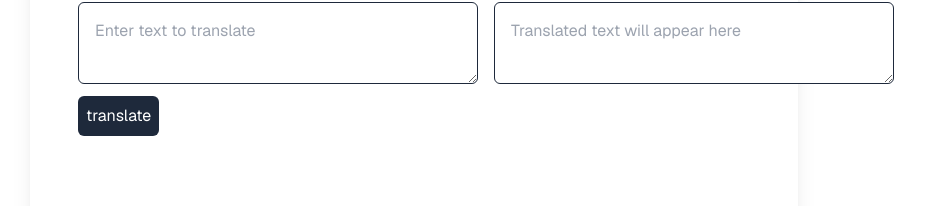
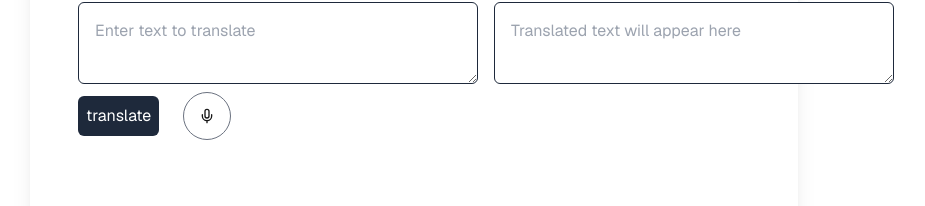
Before and after one commit to Rajasva-Raj-CODE/AI-Language-Translator-App, a Next.js app: page / in a window 1280 px wide. Shown: the part 367-573 px from the top of the page, without its empty margins (226-1151 px from the left). Built offline with nearby package versions, Linux system fonts and the light colour scheme.

Commit message:
voice recorder

```diff
--- a/src/app/components/voice-recorder.js
+++ b/src/app/components/voice-recorder.js
@@ -1,17 +1,28 @@
-import { useState,useRef } from 'react';
-import { Mic,Square } from 'lucide-react';
+import { useState, useRef } from "react";
+import { Mic, Square } from "lucide-react";
 
-export default function VoiceRecorder(){
+export default function VoiceRecorder() {
   const [isRecording, setIsRecording] = useState(false);
   const [audioBase64, setAudioBase64] = useState(null);
   const mediaRecorderRef = useRef(null);
   const chunksRef = useRef([]);
+  const toogleRecording = () => {
+    setIsRecording((prevIsRecording) => !prevIsRecording);
+  };
   return (
-        <div>
-            <button>
-                {isRecording ? <Square size={20} className="text-amber-700" /> : <Mic size={20} className="text-amber-700" />}
+    <div className="flex items-center p-4">
+      <button
+        onClick={toogleRecording}
+        className={`w-12 h-12  rounded-full border border-gray-500 flex items-center justify-center ${
+          isRecording ? "bg-red-500 text-white" : ""
+        }`}
+      >
+        {isRecording ? (
+          <Square className="w-4 h-4" />
+        ) : (
+          <Mic className="w-4 h-4" />
+        )}
       </button>
     </div>
-
-    )
+  );
 }
--- a/src/app/page.js
+++ b/src/app/page.js
@@ -2,6 +2,7 @@
 import React, { useState } from "react";
 import { Dropdown } from "./components/dropdown";
 import { translate } from "@/app/actions/translate";
+import  VoiceRecorder  from "@/app/components/voice-recorder"
 
 const languagesOptions = [
   { value: "en", label: "English" },
@@ -109,7 +110,7 @@ export default function Home() {
                 >
                   translate
                 </button>
-                {/* {languageFrom === "en" && <VoiceRecorder handleSetText={handleInputSet} />} */}
+                 <VoiceRecorder/>
               </div>
             </form>
           </div>
```
Lines whose indentation alone changed are shown as unchanged.
